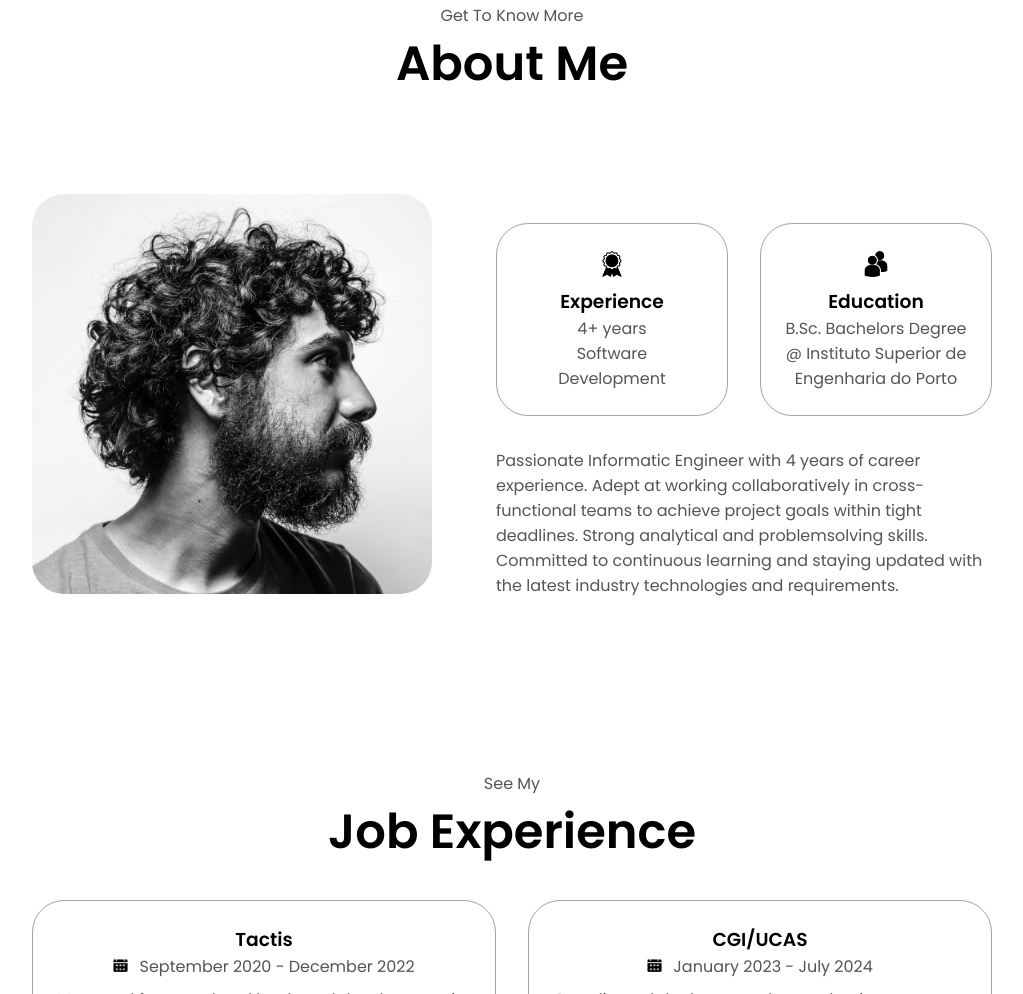
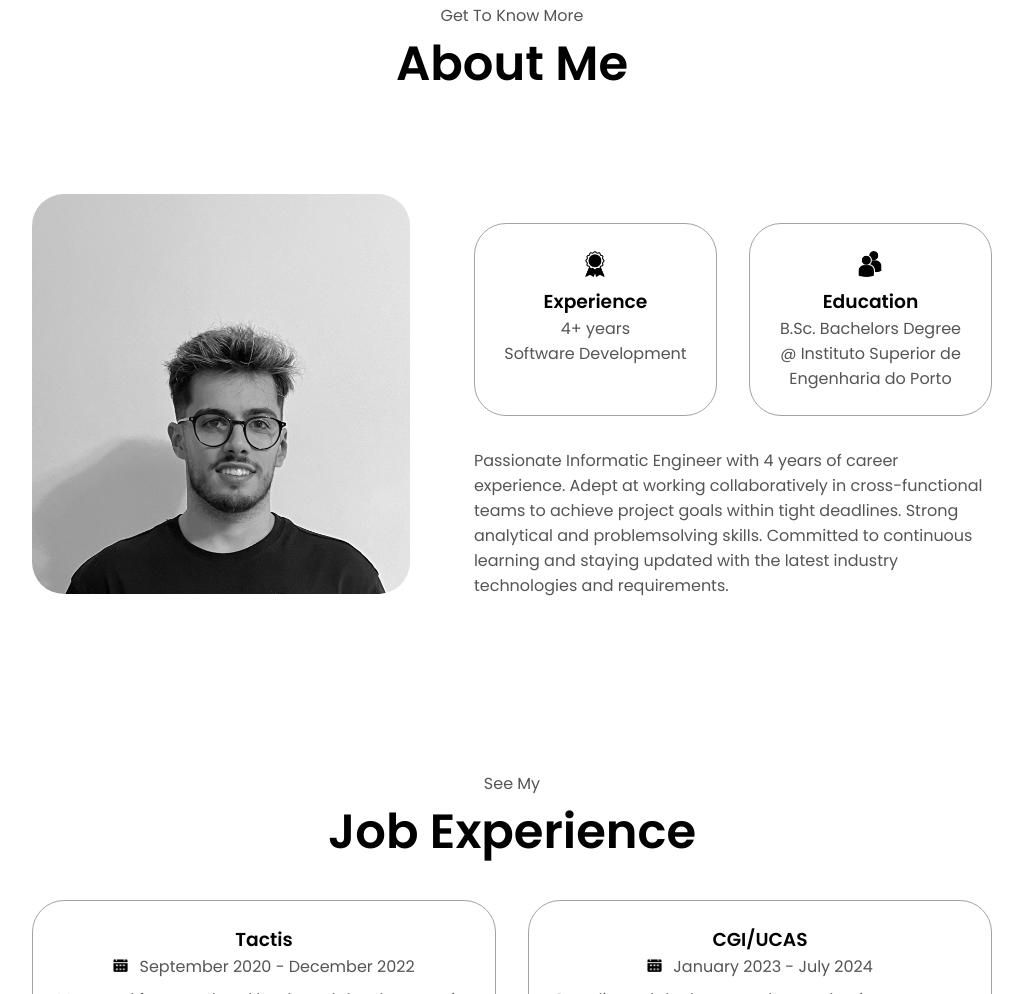
Before and after one commit to nunoedgar/my-web-portfolio, a plain HTML site: page index.html in a window 1280 px wide. Shown: the part 925-1919 px from the top of the page, without its empty margins (128-1151 px from the left). Drawn offline with Linux system fonts and the light colour scheme.

Commit message:
New picture

```diff
--- a/index.html
+++ b/index.html
@@ -79,9 +79,10 @@
       <div class="section-container">
         <div class="section__pic-container">
           <img
-            src="./assets/about-pic.png"
+            src="./assets/about.jpeg"
             alt="Profile picture"
             class="about-pic"
+            style="filter: grayscale(100%)"
           />
         </div>
         <div class="about-details-container">
```
Also changed, not shown: assets/about-pic.png (deleted), assets/about.jpeg (added).
